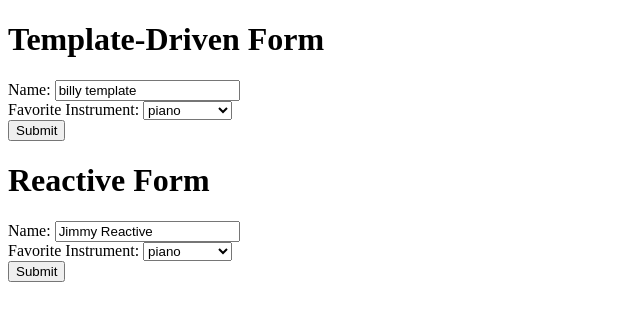
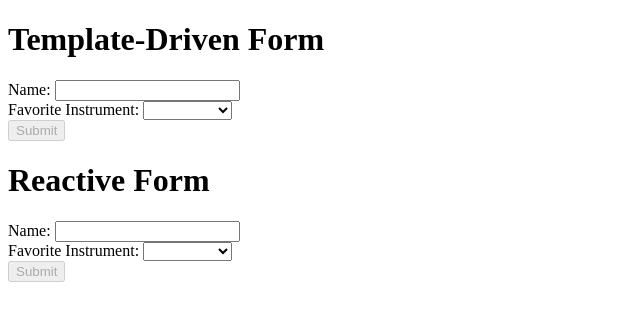
Before and after one commit to hillrw3/angular-forms-spike, an Angular app: page / in a window 1280 px wide. Shown: the top 320 px of the page, without its empty margins (0-640 px from the left). Built offline with nearby package versions, Linux system fonts and the light colour scheme.

Commit message:
Add required validations to all fields
- Submit button is disabled until all requirements are met

```diff
--- a/src/app/reactive-form/reactive-form.component.html
+++ b/src/app/reactive-form/reactive-form.component.html
@@ -1,12 +1,15 @@
-<form [formGroup]="personForm" (ngSubmit)="submitForm()">
+<form class="form" [formGroup]="personForm" (ngSubmit)="submitForm()">
 
-  <div>
+  <div class="form-group">
     <label>Name:
       <input formControlName="name">
     </label>
+    <div class="error" *ngIf="name.invalid && name.touched">
+      Name is required.
+    </div>
   </div>
 
-  <div>
+  <div class="form-group">
     <label>Favorite Instrument:
       <select formControlName="favoriteInstrument">
         <option *ngFor="let instrument of instruments" [value]="instrument">{{instrument}}</option>
@@ -14,5 +17,5 @@
     </label>
   </div>
 
-  <button type="submit">Submit</button>
+  <button type="submit" [disabled]="personForm.invalid">Submit</button>
 </form>
--- a/src/app/reactive-form/reactive-form.component.ts
+++ b/src/app/reactive-form/reactive-form.component.ts
@@ -1,5 +1,5 @@
 import {Component, OnInit} from '@angular/core';
-import {FormBuilder, FormGroup} from '@angular/forms';
+import {FormBuilder, FormGroup, Validators} from '@angular/forms';
 import {INSTRUMENTS} from '../person';
 
 @Component({
@@ -12,20 +12,24 @@ export class ReactiveFormComponent implements OnInit {
   instruments = INSTRUMENTS;
 
   constructor(private formBuilder: FormBuilder) {
-    this.createForm();
   }
 
   ngOnInit() {
+    this.createForm();
   }
 
   submitForm() {
     console.log(this.personForm.value);
   }
 
+  get name() {
+    return this.personForm.get('name');
+  }
+
   private createForm() {
     this.personForm = this.formBuilder.group({
-      name: 'Jimmy Reactive',
-      favoriteInstrument: INSTRUMENTS[0]
+      name: ['', Validators.required],
+      favoriteInstrument: ['', Validators.required]
     });
   }
 }
--- a/src/app/template-form/template-form.component.html
+++ b/src/app/template-form/template-form.component.html
@@ -1,19 +1,21 @@
-<form #templateForm="ngForm" (ngSubmit)="submitForm()">
+<form class="form" #templateForm="ngForm" (ngSubmit)="submitForm()">
 
-  <div>
+  <div class="form-group">
     <label>Name:
-      <input [(ngModel)]="person.name" name="name">
+      <input required [(ngModel)]="person.name" name="name" #name="ngModel">
     </label>
+    <div class="error" *ngIf="name.invalid && name.touched">
+      Name is required.
+    </div>
   </div>
 
-  <div>
+  <div class="form-group">
     <label>Favorite Instrument:
-      <select name="favoriteInstrument" [(ngModel)]="person.favoriteInstrument">
+      <select required name="favoriteInstrument" [(ngModel)]="person.favoriteInstrument">
         <option *ngFor="let instrument of instruments" [value]="instrument">{{instrument}}</option>
       </select>
     </label>
   </div>
 
-
-  <button type="submit">Submit</button>
+  <button type="submit" [disabled]="templateForm.invalid">Submit</button>
 </form>
--- a/src/app/template-form/template-form.component.ts
+++ b/src/app/template-form/template-form.component.ts
@@ -7,7 +7,7 @@ import {INSTRUMENTS, Person} from '../person';
   styleUrls: ['./template-form.component.scss']
 })
 export class TemplateFormComponent implements OnInit {
-  person = new Person('billy template', INSTRUMENTS[0]);
+  person = new Person('', '');
   instruments = INSTRUMENTS;
 
   constructor() {
--- a/src/index.html
+++ b/src/index.html
@@ -2,7 +2,7 @@
 <html lang="en">
 <head>
   <meta charset="utf-8">
-  <title>AngularFormsSpike</title>
+  <title>Angular Forms Spike</title>
   <base href="/">
 
   <meta name="viewport" content="width=device-width, initial-scale=1">
```
